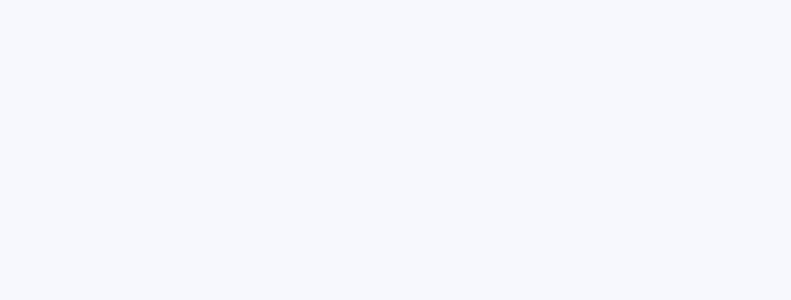
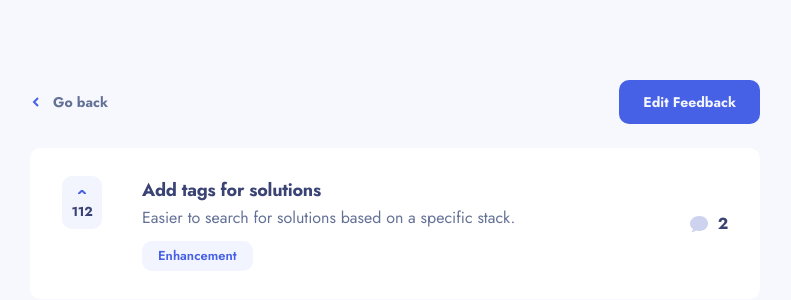
Before and after one commit to jownsu/product-feedback-app, a React (Vite) app: page /feedbacks/1 in a window 1280 px wide. Before the commit this address had no page. Shown: the top 300 px of the page, without its empty margins (245-1036 px from the left). Built offline with nearby package versions, Linux system fonts and the light colour scheme.

Commit message:
Implemented feedback page

```diff
--- a/src/App.jsx
+++ b/src/App.jsx
@@ -4,6 +4,7 @@ import { BrowserRouter, Route, Routes } from "react-router-dom";
 /* Pages */
 import Home from "./views/home/home";
 import CreateFeedback from "./views/create_feedback/create_feedback";
+import Feedbacks from "./views/feedbacks/feedbacks";
 
 
 function App() {
@@ -12,6 +13,7 @@ function App() {
             <Routes>
                 <Route path="/" element={<Home />} />
                 <Route path="/create_feedback" element={<CreateFeedback />} />
+                <Route path="/feedbacks/:feedback_id" element={<Feedbacks />} />
             </Routes>
         </BrowserRouter>
     )
--- a/src/assets/sass/index.scss
+++ b/src/assets/sass/index.scss
@@ -32,6 +32,110 @@ body{
 
 /* GLOBAL STYLES */
 
+.suggestion{
+    background: $color_white;
+    border-radius: 1rem;
+    padding: 2.8rem 3.2rem;
+    display: flex;
+    gap: 4rem;
+
+
+    .upvotes{
+        background: #F2F4FE;
+        border-radius: 1rem;
+        width: 4rem;
+        height: 5.3rem;
+        border: none;
+        outline: none;
+        display: flex;
+        flex-direction: column;
+        align-items: center;
+        justify-content: center;
+        gap: .8rem;
+        transition: all .2s;
+
+        &:hover{
+            background: #CFD7FF;
+        }
+
+        &__icon{
+            display: block;
+            height: .4rem;
+            width: .8rem;
+            background: url("/images/shared/icon-arrow-up.svg") no-repeat center;
+            margin-top: .7rem;
+        }
+
+        &__count{
+            color: $color_grey_dark_1;
+            font-size: 1.3rem;
+            font-weight: 700;
+            letter-spacing: -.181px;
+            margin-bottom: 0;
+        }
+    }
+
+    .product{
+        display: flex;
+        flex-direction: column;
+        align-items: flex-start;
+
+        &__title{
+            font-size: 1.8rem;
+            font-weight: 700;
+            letter-spacing: -.25px;
+            color: $color_grey_dark_1;
+            text-decoration: none;
+            transition: all .2s;
+
+            &:hover{
+                color: $color_secondary;
+            }
+        }
+
+        &__description{
+            color: $color_grey_dark_2;
+            font-size: 1.6rem;
+            font-weight: 400;
+        }
+
+        &__category{
+            display: flex;
+            align-items: center;
+            border-radius: 1rem;
+            height: 3rem;
+            color: $color_secondary;
+            font-size: 1.3rem;
+            font-weight: 600;
+            padding: 0 1.6rem;
+            background: $color_grey_light_1;
+            text-transform: capitalize;
+            margin-top: 1.1rem;
+        }
+    }
+
+    .comment{
+        display: flex;
+        align-items: center;
+        gap: 1rem;
+        margin-left: auto;
+
+        &__icon{
+            display: block;
+            height: 1.6rem;
+            width: 1.8rem;
+            background: url("/images/shared/icon-comments.svg") no-repeat center;
+        }
+
+        &__count{
+            color: $color_grey_dark_1;
+            font-size: 1.6rem;
+            font-weight: 700;
+            letter-spacing: -0.222px;
+        }
+    }
+}
+
 .btn{
     font-family: inherit;
     color: #F2F4FE;
@@ -53,6 +157,15 @@ body{
             &:hover,
             &:focus{
                 background: #C75AF6;
+                color: #F2F4FE;
+            }
+        }
+        &--secondary{
+            background: $color_secondary;
+
+            &:hover,
+            &:focus{
+                background: #7C91F9;
                 color: #F2F4FE;
             }
         }
--- /dev/null
+++ b/src/views/feedbacks/feedbacks.jsx
@@ -0,0 +1,48 @@
+/* React */
+import React from "react";
+
+/* Components */
+import SuggestionItem from "../home/components/suggestion_item/suggestion_item.component";
+
+/* Plugins */
+import { useParams, Link } from "react-router-dom";
+
+/* Redux */
+import { useSelector } from "react-redux";
+
+/* Styles */
+import "./feedbacks.scss";
+
+const Feedbacks = () => {
+
+    const { feedback_id } = useParams();
+    const { product_requests } = useSelector(state => state.feedback);
+
+    const selected_feedback = product_requests.find(product => product.id == feedback_id)
+
+    return(
+        <div className="feedbacks">
+            <div className="header">
+                <Link
+                    to="/"
+                    className="back"
+                >
+                    <span className="back__icon"></span>
+                    Go back
+                </Link>
+
+                <Link
+                    to={`/edit_feedback/${feedback_id}`}
+                    className="btn btn--secondary"
+                >
+                    Edit Feedback
+                </Link>
+            </div>
+
+            <SuggestionItem product={selected_feedback} />
+
+        </div>
+    )
+}
+
+export default Feedbacks;
--- /dev/null
+++ b/src/views/feedbacks/feedbacks.scss
@@ -0,0 +1,12 @@
+@import "../../assets/sass/variables";
+
+.feedbacks{
+    margin: 8rem auto 2rem;
+    max-width: 73rem;
+
+    .header{
+        display: flex;
+        justify-content: space-between;
+        margin-bottom: 2.4rem;
+    }
+}
--- a/src/views/home/components/suggestion_header/suggestion_header.component.jsx
+++ b/src/views/home/components/suggestion_header/suggestion_header.component.jsx
@@ -11,9 +11,9 @@ import "./suggestion_header.component.scss";
 const SuggestionHeader = () => {
     return (
         <div id="suggestion_header">
-            <div className="suggestion">
-                <span className="suggestion__icon"></span>
-                <p className="suggestion__count">6 Suggestions</p>
+            <div className="suggests">
+                <span className="suggests__icon"></span>
+                <p className="suggests__count">6 Suggestions</p>
             </div>
 
             <Dropdown className="suggestion_sort_dropdown">
--- a/src/views/home/components/suggestion_header/suggestion_header.component.scss
+++ b/src/views/home/components/suggestion_header/suggestion_header.component.scss
@@ -1,7 +1,6 @@
 @import "../../../../assets/sass/variables";
 
 #suggestion_header{
-
     background: $color_tertiary;
     border-radius: 1rem;
     padding: 0 1.6rem;
@@ -10,7 +9,7 @@
     align-items: center;
     gap: 3.2rem;
 
-    .suggestion{
+    .suggests{
         color: $color_white;
         font-size: 1.8rem;
         font-weight: 700;
--- a/src/views/home/components/suggestion_item/suggestion_item.component.jsx
+++ b/src/views/home/components/suggestion_item/suggestion_item.component.jsx
@@ -1,5 +1,8 @@
 /* React */
 import React from "react";
+
+/* Plugins */
+import { Link } from "react-router-dom";
 
 /* Styles */
 import "./suggestion_item.component.scss";
@@ -12,7 +15,7 @@ const SuggestionItem = ({product}) => {
                 <p className="upvotes__count">{product.upvotes}</p>
             </button>
             <div className="product">
-                <p className="product__title">{product.title}</p>
+                <Link to={`/feedbacks/${product.id}`} className="product__title">{product.title}</Link>
                 <p className="product__description">{product.description}</p>
                 <div className="product__category">{product.category}</div>
             </div>
--- a/src/views/home/components/suggestion_item/suggestion_item.component.scss
+++ b/src/views/home/components/suggestion_item/suggestion_item.component.scss
@@ -1,97 +1,5 @@
 @import "../../../../assets/sass/variables";
 
 #suggestions_container{
-    .suggestion{
-        background: $color_white;
-        border-radius: 1rem;
-        padding: 2.8rem 3.2rem;
-        display: flex;
-        gap: 4rem;
 
-
-        .upvotes{
-            background: #F2F4FE;
-            border-radius: 1rem;
-            width: 4rem;
-            height: 5.3rem;
-            border: none;
-            outline: none;
-            display: flex;
-            flex-direction: column;
-            align-items: center;
-            justify-content: center;
-            gap: .8rem;
-
-            &__icon{
-                display: block;
-                height: .4rem;
-                width: .8rem;
-                background: url("/images/shared/icon-arrow-up.svg") no-repeat center;
-                margin-top: .7rem;
-            }
-
-            &__count{
-                color: $color_grey_dark_1;
-                font-size: 1.3rem;
-                font-weight: 700;
-                letter-spacing: -.181px;
-                margin-bottom: 0;
-            }
-        }
-
-        .product{
-            display: flex;
-            flex-direction: column;
-            align-items: flex-start;
-
-            &__title{
-                font-size: 1.8rem;
-                font-weight: 700;
-                letter-spacing: -.25px;
-                color: $color_grey_dark_1;
-            }
-
-            &__description{
-                color: $color_grey_dark_2;
-                font-size: 1.6rem;
-                font-weight: 400;
-            }
-
-            &__category{
-                display: flex;
-                align-items: center;
-                border-radius: 1rem;
-                height: 3rem;
-                color: $color_secondary;
-                font-size: 1.3rem;
-                font-weight: 600;
-                padding: 0 1.6rem;
-                background: $color_grey_light_1;
-                text-transform: capitalize;
-                margin-top: 1.1rem;
-            }
-        }
-
-        .comment{
-            display: flex;
-            align-items: center;
-            gap: 1rem;
-            margin-left: auto;
-
-            &__icon{
-                display: block;
-                height: 1.6rem;
-                width: 1.8rem;
-                background: url("/images/shared/icon-comments.svg") no-repeat center;
-            }
-
-            &__count{
-                color: $color_grey_dark_1;
-                font-size: 1.6rem;
-                font-weight: 700;
-                letter-spacing: -0.222px;
-            }
-        }
-
-    }
 }
```
